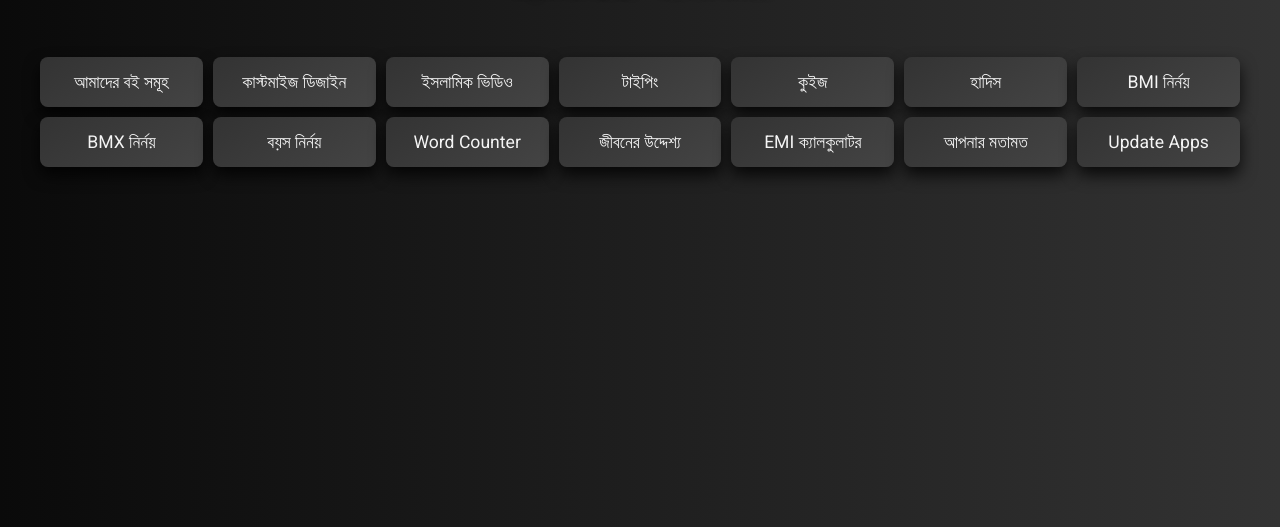
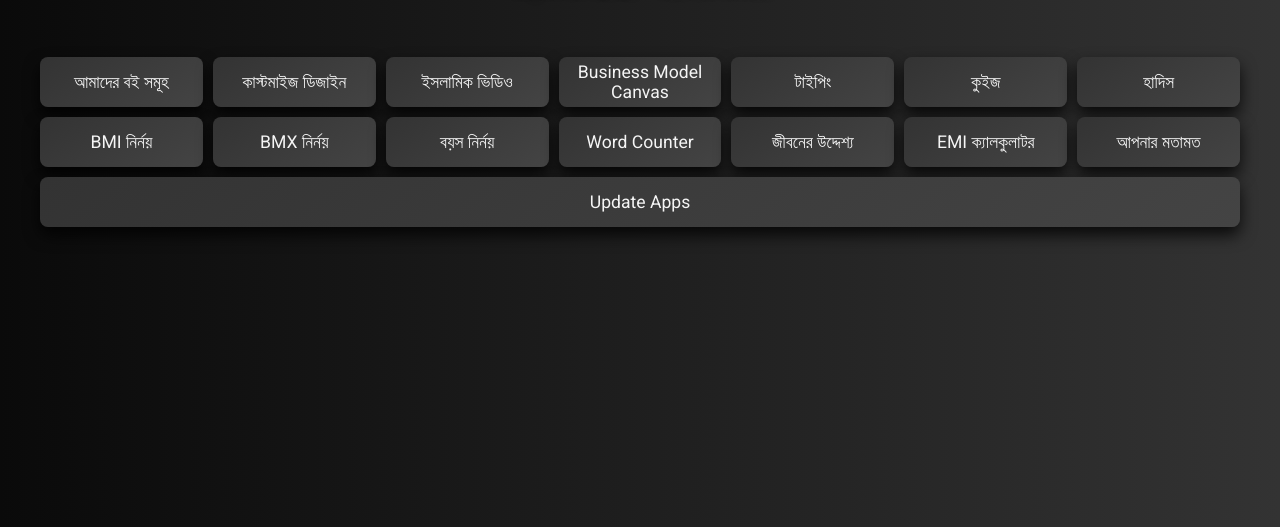
Before and after one commit to mdsajidul/NextGenPC, a plain HTML site: page index.html in a window 1280 px wide. Shown: the part 273-800 px from the top of the page. Drawn offline with Linux system fonts and the light colour scheme.

Commit message:
Update index.html

```diff
--- a/index.html
+++ b/index.html
@@ -35,6 +35,7 @@
             <a href="book-home.html" class="btn">আমাদের বই সমূহ</a>
             <a href="https://mdsajidul.github.io/Design/" class="btn">কাস্টমাইজ ডিজাইন</a>
             <a href="https://mdsajidul.github.io/Streaming/" class="btn">ইসলামিক ভিডিও</a>
+            <a href="business-model-canvas.html" class="btn">Business Model Canvas</a>
             <a href="lesson1.html" class="btn">টাইপিং</a>
             <a href="quiz-home.html" class="btn">কুইজ</a>
             <!--<a href="game-home.html" class="btn">গেমস</a>--> <!--এখানে গেমস এস বাটন থাকবে-->
```
